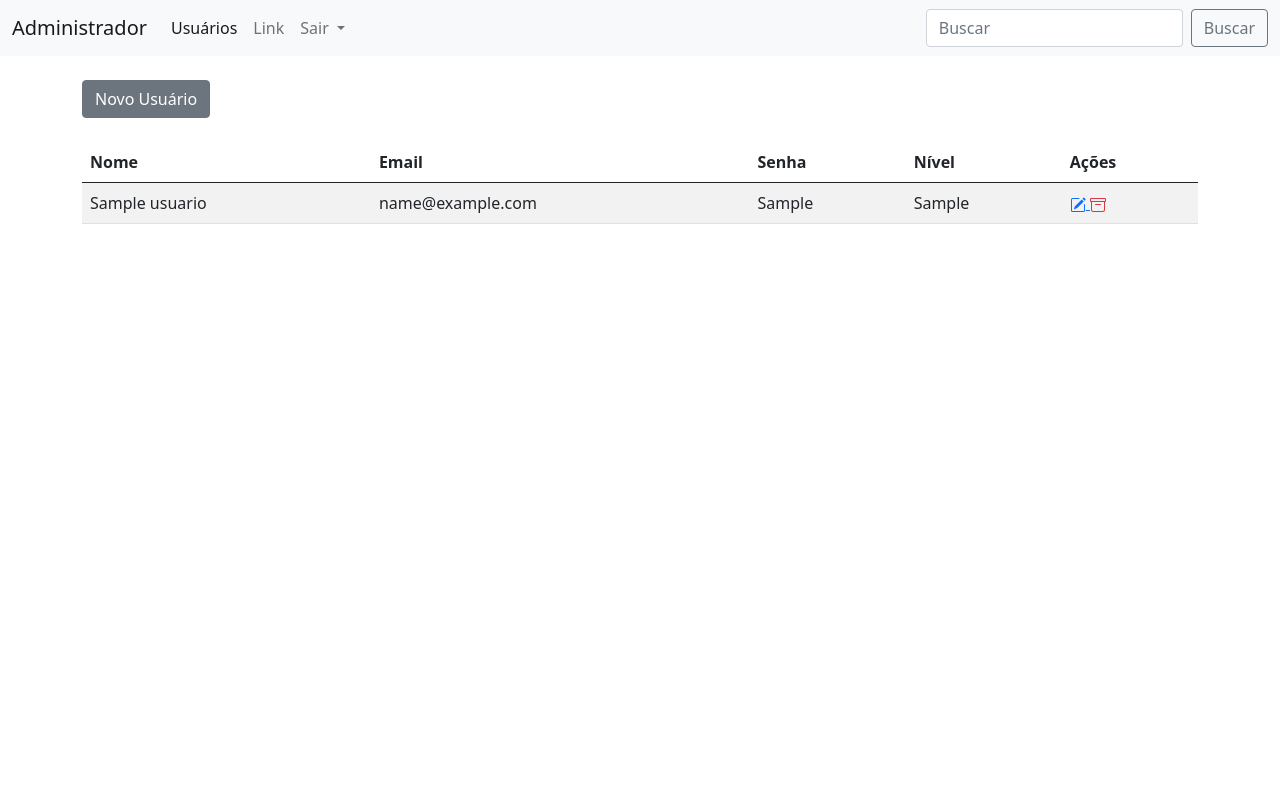
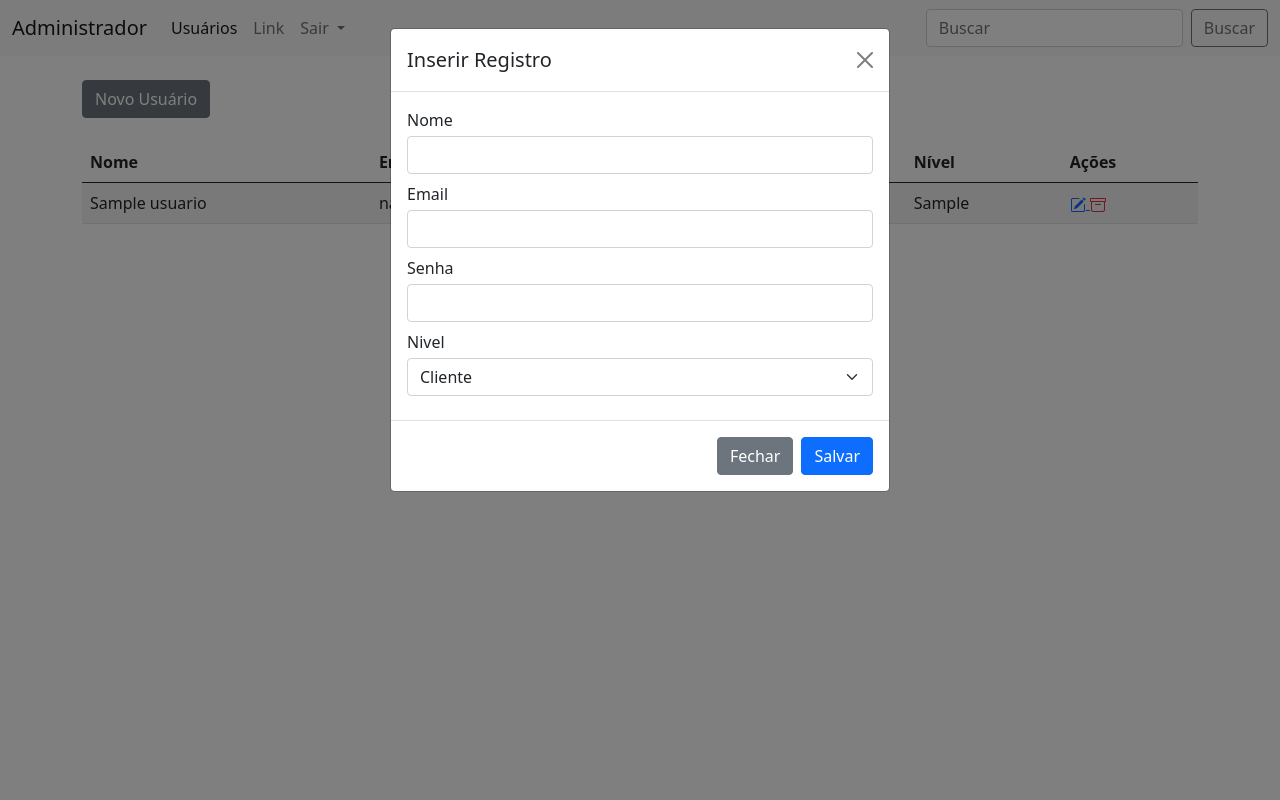
Before and after one commit to AnaPauladosReis/PDV-FLOWER-SHOP, a PHP site: page /login/painel-adm/index.php?funcao=novo in a window 1280 px wide. Run offline with PHP 8.4, Linux system fonts and the light colour scheme; the visitor is signed in with stand-in values (Sample User, id 1); tables that the repository leaves empty or names only in its code hold one stand-in row (values such as "Sample post").

Commit message:
Add user management modals and CRUD logic
Introduces modal dialogs for creating, editing, and deleting users in the admin panel. Implements backend logic for user insertion, update, and deletion, including email uniqueness checks. Also refines admin access verification and improves HTML structure.

```diff
--- a/login/painel-adm/index.php
+++ b/login/painel-adm/index.php
@@ -1,29 +1,25 @@
 <?php
+
 require_once("../../conexao.php");
 @session_start();
 
-//VERIFICAR SE O USUARIO È ADMINISTRADOR
-if (@$_SESSION['nivel_usuario'] != 'Administrador') {
-    echo "<script>alert('Acesso negado! Você não é um administrador.');</script>";
-    echo "<script>window.location='../index.php'</script>";
+//VERIFICAR SE O USUÁRIO LOGADO É UM ADMINISTRADOR
+if(@$_SESSION['nivel_usuario'] != 'Administrador'){
+	echo "<script language='javascript'>window.location='../index.php'</script>";
 }
 
 /*
-echo "Painel administrativo - FLOWER SHOP <p>";
-echo "Nome do usuário: " . $_SESSION['nome_usuario'] . "<p>";
-echo "Nível do usuário: " . $_SESSION['nivel_usuario'];
+echo 'Painel Administrativo <p>';
+echo 'Nome do Usuário : ' . $_SESSION['nome_usuario'] .' e o nível do usuário é ' . $_SESSION['nivel_usuario'];
 
-<a href="../logout.php">Sair</a>
 */
 
 ?>
 
 <!DOCTYPE html>
-<html lang="pt-BR">
+<html>
 <head>
-    <meta charset="UTF-8">
-    <meta name="viewport" content="width=device-width, initial-scale=1.0">
-    <title>Painel Administrativo</title>
+	<title>Painél Administrativo</title>
 </head>
 <link href="https://cdn.jsdelivr.net/npm/bootstrap@5.0.0-beta1/dist/css/bootstrap.min.css" rel="stylesheet" integrity="sha384-giJF6kkoqNQ00vy+HMDP7azOuL0xtbfIcaT9wjKHr8RbDVddVHyTfAAsrekwKmP1" crossorigin="anonymous">
 
@@ -31,7 +27,7 @@ echo "Nível do usuário: " . $_SESSION['nivel_usuario'];
 
 <body>
 
-<nav class="navbar navbar-expand-lg navbar-light bg-light">
+	<nav class="navbar navbar-expand-lg navbar-light bg-light">
 		<div class="container-fluid">
 			<a class="navbar-brand" href="index.php">Administrador</a>
 			<button class="navbar-toggler" type="button" data-bs-toggle="collapse" data-bs-target="#navbarSupportedContent" aria-controls="navbarSupportedContent" aria-expanded="false" aria-label="Toggle navigation">
@@ -66,7 +62,7 @@ echo "Nível do usuário: " . $_SESSION['nivel_usuario'];
 		</div>
 	</nav>
 
-<div class="container">
+	<div class="container">
 		<a href="index.php?funcao=novo" class="btn btn-secondary mt-4" type="button">Novo Usuário</a>
 
 		<?php
@@ -146,3 +142,215 @@ echo "Nível do usuário: " . $_SESSION['nivel_usuario'];
 
 </body>
 </html>
+
+
+
+
+<div class="modal fade" id="modalCadastrar" tabindex="-1" data-bs-backdrop="static">
+	<div class="modal-dialog">
+		<div class="modal-content">
+			<div class="modal-header">
+				<?php
+				if(@$_GET['funcao'] == 'editar'){
+
+					$titulo_modal = "Editar Registro";
+					$botao_modal = "btn-editar";
+
+					$query = $pdo->query("SELECT * FROM usuarios where id = '$_GET[id]'");
+					$res = $query->fetchAll(PDO::FETCH_ASSOC);
+					$nome_ed = $res[0]['nome'];
+					$email_ed = $res[0]['email'];
+					$senha_ed = $res[0]['senha'];
+					$nivel_ed = $res[0]['nivel'];
+
+				}else{
+					$titulo_modal = "Inserir Registro";
+					$botao_modal = "btn-cadastrar";
+				}
+				?>
+				<h5 class="modal-title"><?php echo $titulo_modal ?></h5>
+				<button type="button" class="btn-close" data-bs-dismiss="modal" aria-label="Close"></button>
+			</div>
+			<form method="POST">
+				<div class="modal-body">
+
+					<div class="form-group mb-2">
+						<label for="exampleInputEmail1">Nome</label>
+						<input type="text" class="form-control mt-1" id="exampleInputEmail1" name="nomeCad" aria-describedby="emailHelp" required value="<?php echo @$nome_ed ?>">
+
+					</div>
+
+					<div class="form-group mb-2">
+						<label for="exampleInputEmail1">Email </label>
+						<input type="email" class="form-control mt-1" id="exampleInputEmail1" name="emailCad" aria-describedby="emailHelp" required value="<?php echo @$email_ed ?>">
+
+					</div>
+
+					<div class="form-group mb-2">
+						<label for="exampleInputPassword1">Senha</label>
+						<input type="text" class="form-control mt-1" name="senhaCad" id="exampleInputPassword1" required value="<?php echo @$senha_ed ?>">
+					</div>
+
+					<div class="form-group mb-2">
+						<label for="exampleInputPassword1">Nivel</label>
+						<select class="form-select mt-1" aria-label="Default select example" name="nivelCad">
+
+							<option <?php if(@$nivel_ed == 'Cliente'){ ?> selected <?php } ?>  value="Cliente">Cliente</option>
+
+							<option <?php if(@$nivel_ed == 'Administrador'){ ?> selected <?php } ?>  value="Administrador">Administrador</option>
+
+							<option <?php if(@$nivel_ed == 'Vendedor'){ ?> selected <?php } ?>  value="Vendedor">Vendedor</option>
+
+							<option <?php if(@$nivel_ed == 'Tesoureiro'){ ?> selected <?php } ?>  value="Tesoureiro">Tesoureiro</option>
+						</select>
+					</div>
+
+				</div>
+				<div class="modal-footer">
+					<button type="button" class="btn btn-secondary" data-bs-dismiss="modal">Fechar</button>
+					<button name="<?php echo $botao_modal ?>" type="submit" class="btn btn-primary">Salvar</button>
+
+					<input type="hidden" value="<?php echo @$email_ed ?>" name="antigo">
+				</div>
+			</form>
+		</div>
+	</div>
+</div>
+
+
+
+
+
+<div class="modal" tabindex="-1" id="modalDeletar">
+	<div class="modal-dialog">
+		<div class="modal-content">
+			<div class="modal-header">
+				<h5 class="modal-title">Excluir Registro</h5>
+				<button type="button" class="btn-close" data-bs-dismiss="modal" aria-label="Close"></button>
+			</div>
+			<div class="modal-body">
+				<p>Deseja Realmente Excluir este registro?</p>
+			</div>
+			<div class="modal-footer">
+				<form method="POST">
+				<button type="button" class="btn btn-secondary" data-bs-dismiss="modal">Close</button>
+				<button name="btn-deletar" type="submit" class="btn btn-danger">Excluir</button>
+				</form>
+			</div>
+		</div>
+	</div>
+</div>
+
+
+
+
+<?php
+if(isset($_POST['btn-cadastrar'])){
+
+	$query_v = $pdo->prepare("SELECT * FROM usuarios where email = :email ");
+	$query_v->bindValue(":email", $_POST['emailCad']);
+	$query_v->execute();
+
+	$res_v = $query_v->fetchAll(PDO::FETCH_ASSOC);
+	$total_reg_v = @count($res_v);
+
+	if($total_reg_v > 0){
+		echo "<script language='javascript'>window.alert('O Usuário já está cadastrado!!')</script>";
+		exit();
+	}
+
+	$query = $pdo->prepare("INSERT INTO usuarios (nome, email, senha, nivel) VALUES (:nome, :email, :senha, :nivel)");
+	$query->bindValue(":nome", $_POST['nomeCad']);
+	$query->bindValue(":email", $_POST['emailCad']);
+	$query->bindValue(":senha", $_POST['senhaCad']);
+	$query->bindValue(":nivel", $_POST['nivelCad']);
+	$query->execute();
+
+	echo "<script language='javascript'>window.alert('Cadastrado com Sucesso')</script>";
+	echo "<script language='javascript'>window.location='index.php'</script>";
+
+}
+?>
+
+
+
+
+
+<?php
+if(isset($_POST['btn-editar'])){
+
+	if($_POST['antigo'] != $_POST['emailCad']){
+		$query_v = $pdo->prepare("SELECT * FROM usuarios where email = :email ");
+		$query_v->bindValue(":email", $_POST['emailCad']);
+		$query_v->execute();
+
+		$res_v = $query_v->fetchAll(PDO::FETCH_ASSOC);
+		$total_reg_v = @count($res_v);
+
+		if($total_reg_v > 0){
+			echo "<script language='javascript'>window.alert('O Usuário já está cadastrado!!')</script>";
+			exit();
+		}
+	}
+
+	$query = $pdo->prepare("UPDATE usuarios SET nome = :nome, email = :email, senha = :senha, nivel = :nivel WHERE id = :id");
+	$query->bindValue(":nome", $_POST['nomeCad']);
+	$query->bindValue(":email", $_POST['emailCad']);
+	$query->bindValue(":senha", $_POST['senhaCad']);
+	$query->bindValue(":nivel", $_POST['nivelCad']);
+	$query->bindValue(":id", $_GET['id']);
+	$query->execute();
+
+	echo "<script language='javascript'>window.alert('Editado com Sucesso')</script>";
+	echo "<script language='javascript'>window.location='index.php'</script>";
+
+}
+?>
+
+
+
+
+
+<?php
+if(isset($_POST['btn-deletar'])){
+
+
+	$query = $pdo->query("DELETE from usuarios WHERE id = '$_GET[id]'");
+
+	echo "<script language='javascript'>window.location='index.php'</script>";
+
+}
+?>
+
+
+
+<?php
+if(@$_GET['funcao'] == 'novo'){ ?>
+	<script>
+		var myModal = new bootstrap.Modal(document.getElementById('modalCadastrar'), {  keyboard: false });
+		myModal.show();
+
+	</script>
+<?php } ?>
+
+
+
+<?php
+if(@$_GET['funcao'] == 'editar'){ ?>
+	<script>
+		var myModal = new bootstrap.Modal(document.getElementById('modalCadastrar'), {  keyboard: false });
+		myModal.show();
+
+	</script>
+<?php } ?>
+
+
+
+<?php
+if(@$_GET['funcao'] == 'deletar'){ ?>
+	<script>
+		var myModal = new bootstrap.Modal(document.getElementById('modalDeletar'), {  keyboard: false });
+		myModal.show();
+
+	</script>
+<?php } ?>
```
